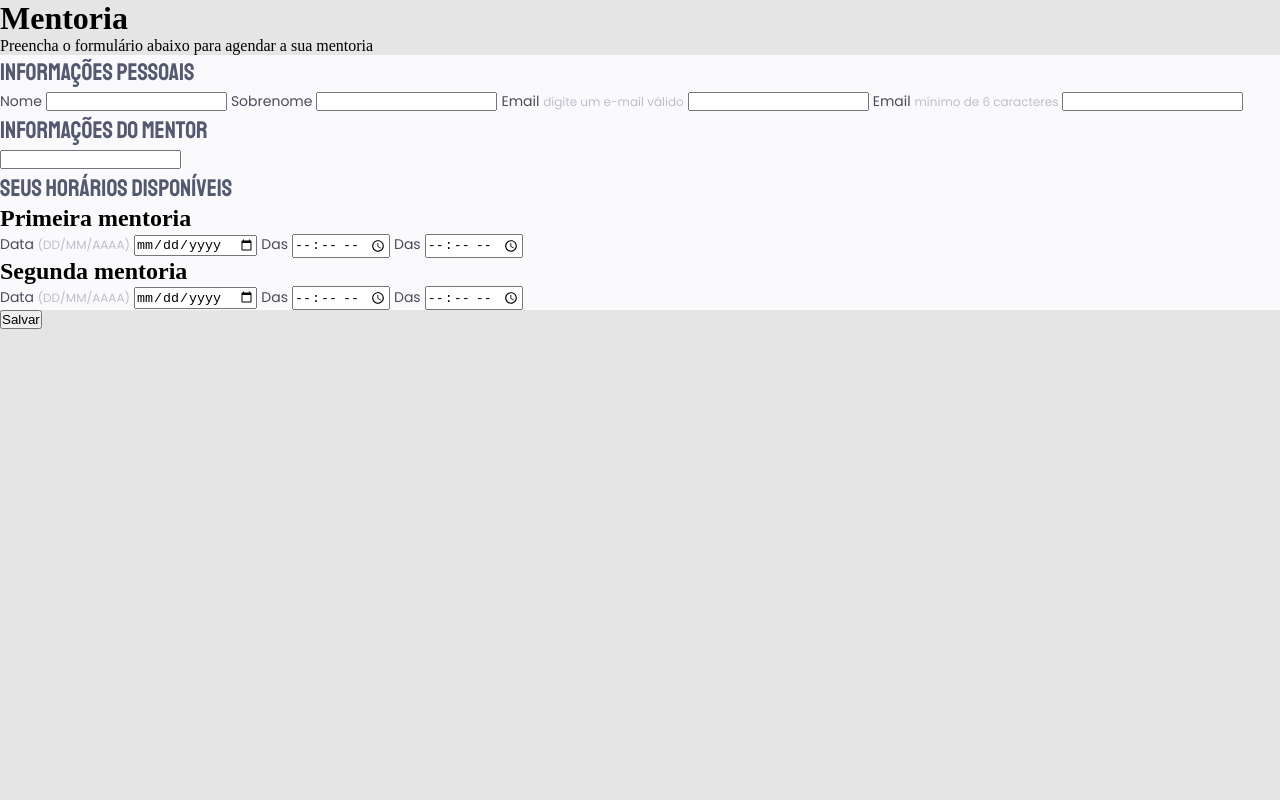
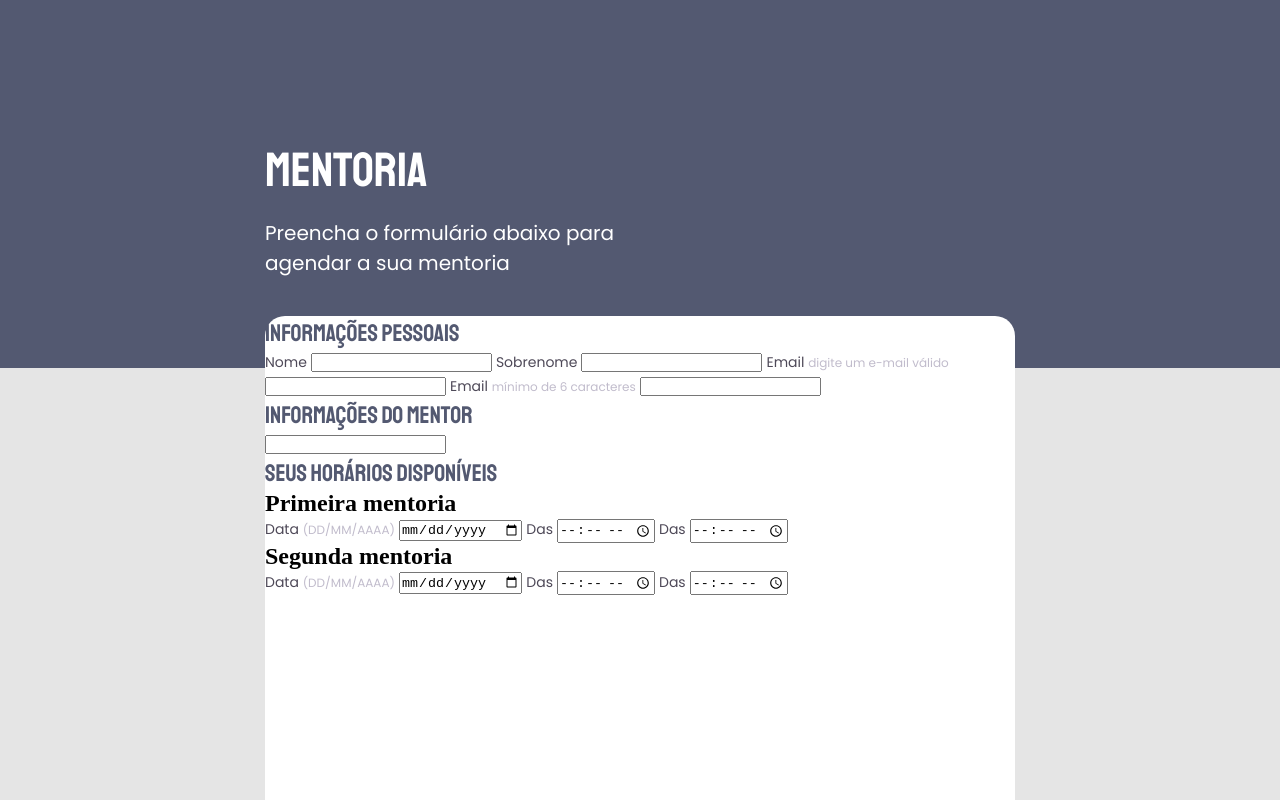
Before and after one commit to oi-diogo/explorer_stage_03_lesson_01, a plain HTML site: page index.html in a window 1280 px wide. Shown: the top 800 px of the page. Drawn offline with Linux system fonts and the light colour scheme.

Commit message:
Page general style

```diff
--- a/index.html
+++ b/index.html
@@ -15,8 +15,10 @@
 
 <body>
     <header>
-        <h1>Mentoria</h1>
-        <p>Preencha o formulário abaixo para agendar a sua mentoria</p>
+        <div id="page">
+            <h1>Mentoria</h1>
+            <p>Preencha o formulário abaixo para agendar a sua mentoria</p>
+        </div>
     </header>
 
     <main>
--- a/style.css
+++ b/style.css
@@ -7,15 +7,66 @@ body {
     background-color: #E5E5E5;
 }
 
-form{
-    background-color: #FAFAFC;
+body::before {
+    content: '';
+    width: 100%;
+    height: 368px;
+
+    position: absolute;
+    top: 0;
+    left: 0;
+    z-index: -1;
+    background-color: #535971;
 }
 
-form fieldset{
+header {
+    width: 750px;
+    margin: 0px auto;
+}
+
+header h1 {
+    font-family: 'Staatliches';
+    font-style: normal;
+    font-weight: 400;
+    font-size: 48px;
+    line-height: 60px;
+
+    color: #FFFFFF;
+
+}
+
+header p {
+    width: 417px;
+    margin-top: 18px;
+
+    font-family: 'Poppins';
+    font-style: normal;
+    font-weight: 400;
+    font-size: 20px;
+    line-height: 30px;
+
+    color: #FFFFFF;
+}
+
+#page {
+    width: 417px;
+    margin-top: 140px;
+}
+
+main {
+    width: 750px;
+    height: 1084px;
+    margin: 38px auto 0;
+
+    background: #FFFFFF;
+    border-radius: 20px 20px 0px 0px;
+}
+
+fieldset {
     border: none;
 }
 
-form fieldset legend {
+fieldset legend {
     font-family: 'Staatliches';
     font-style: normal;
     font-weight: 400;
@@ -41,3 +92,13 @@ form label span {
 
     color: #C1BCCC;
 }
+
+footer{
+    width: 750px;
+    height: 160px;
+    margin: 0 auto;
+    padding: 0;
+
+    background: #535971;
+    border-radius: 0px 0px 20px 20px;
+}
```
